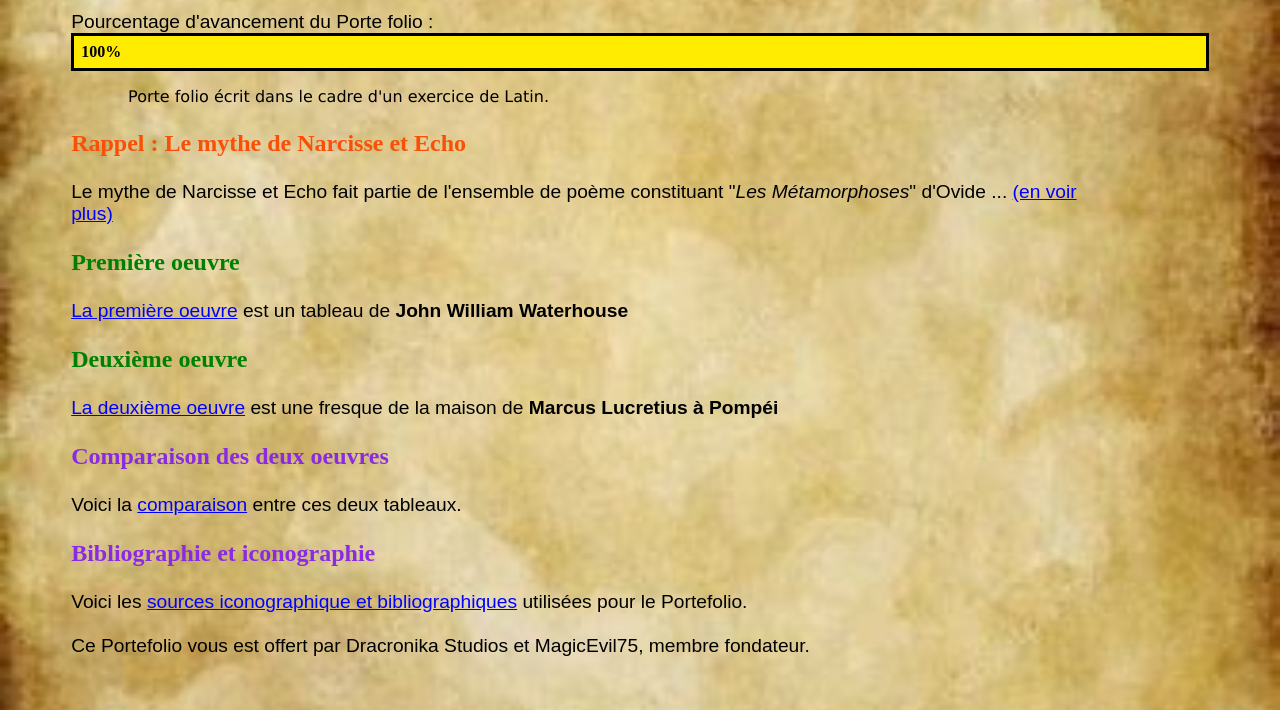
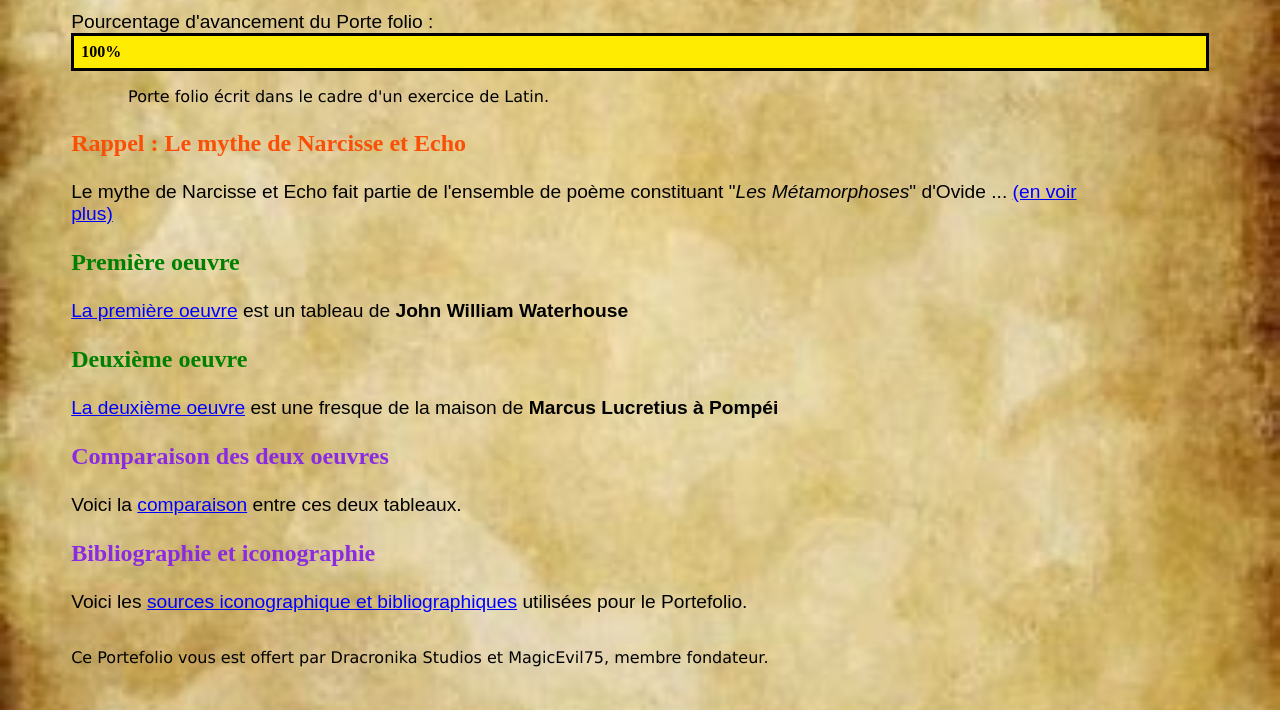
Before and after one commit to MagicEvil75/Portefolio_Latin, a plain HTML site: page index.html in a window 1280 px wide. Shown: the part 90-800 px from the top of the page. Drawn offline with Linux system fonts and the light colour scheme.

Commit message:
CSS MàJ

```diff
--- a/index.html
+++ b/index.html
@@ -49,7 +49,7 @@
                 Voici les <a title="Aller aux sources" href="code/oeuvres/sources.html" accesskey="i">sources iconographique et bibliographiques</a> utilisées pour le Portefolio.
                 <span class="fleche"></span>
             </p>
-        <p class="text">
+        <p class="texte-article">
             <br/>
             Ce Portefolio vous est offert par Dracronika Studios et MagicEvil75, membre fondateur.<br/>
             <br/>
```
